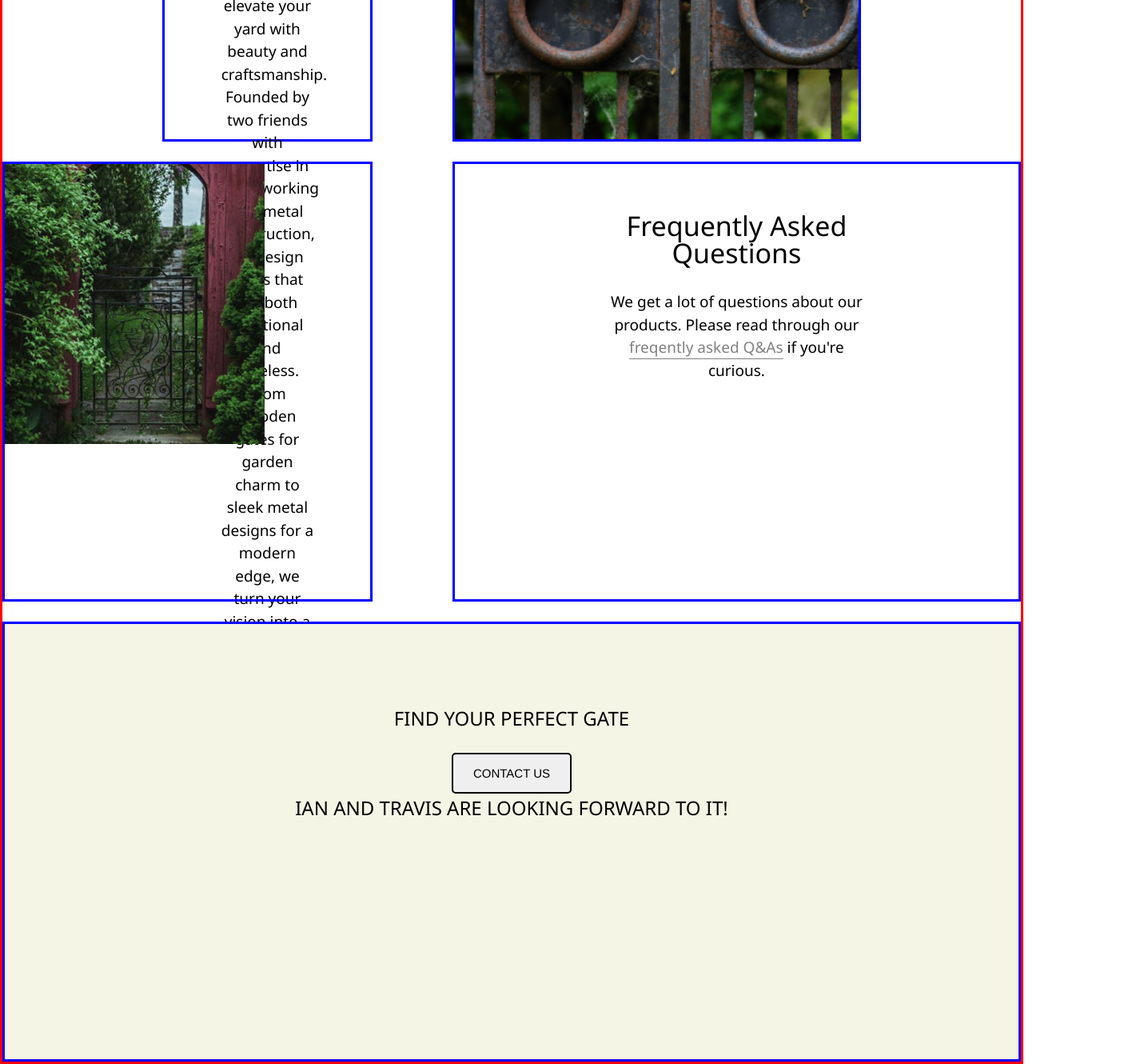
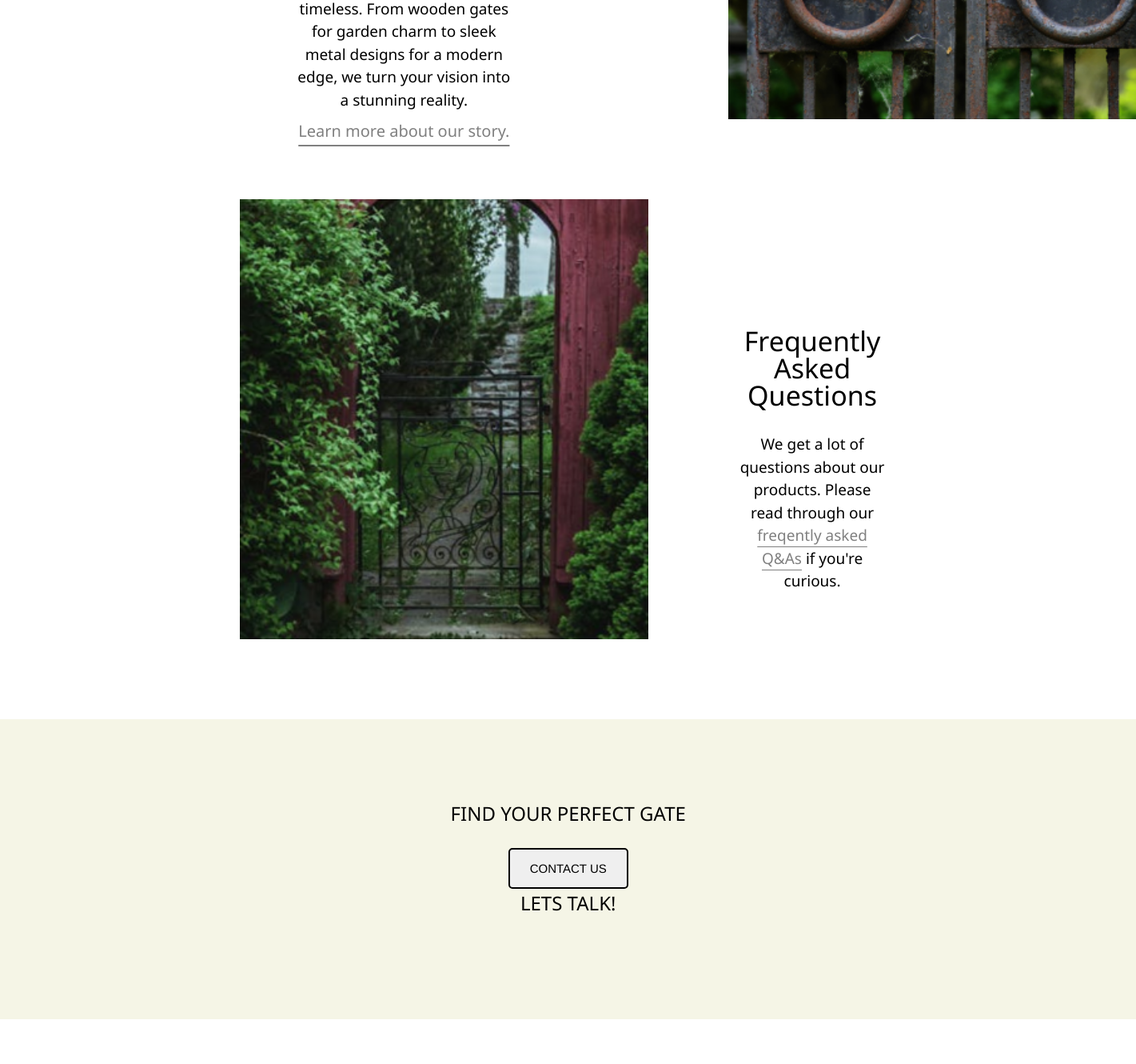
Before and after one commit to seattletravis/allseattlegate, a React (Create React App) app: page / in a window 1280 px wide. Shown: the part 1501-2831 px from the top of the page at 80% size, 1421 px wide, since content can reach past the window. After the commit the page ends 2775 px from the top, so only its background shows below. Built offline with nearby package versions, Linux system fonts and the light colour scheme; a web font is replaced by a local one.

Commit message:
completed refactor

```diff
--- a/src/Landing/Landing.js
+++ b/src/Landing/Landing.js
@@ -82,10 +82,10 @@ function Landing() {
 					<div>
 						<h1 className='about-us-title'>About Us</h1>
 						<h1 className='about-us-text'>
-							At All Seattle Gate, we specialize in creating custom gates that
-							elevate your yard with beauty and craftsmanship. Founded by two
-							friends with expertise in woodworking and metal construction, we
-							design gates that are both functional and timeless. From wooden
+							Here at All Seattle Gate, we specialize in creating custom gates
+							that elevate your yard with beauty and craftsmanship. Founded by
+							two friends with expertise in woodworking and metal construction,
+							we design gates that are both functional and timeless. From wooden
 							gates for garden charm to sleek metal designs for a modern edge,
 							we turn your vision into a stunning reality.
 						</h1>
@@ -111,7 +111,7 @@ function Landing() {
 					<div className='landing-text-container' id='tail-text'>
 						<h1>FIND YOUR PERFECT GATE</h1>
 						<button>CONTACT US</button>
-						<h1>IAN AND TRAVIS ARE LOOKING FORWARD TO IT!</h1>
+						<h1>LETS TALK!</h1>
 					</div>
 				</div>
 			</div>
--- a/src/Landing/landing.css
+++ b/src/Landing/landing.css
@@ -60,6 +60,57 @@
 	color: white;
 }
 
+.grid-container {
+	display: grid;
+	grid-template-columns: repeat(2, 1fr);
+	/* grid-column-gap: 50px; */
+	grid-row-gap: 100px;
+	color: black;
+}
+
+.open-statement-container {
+	grid-area: 1 / 1 / 2 / 3;
+	background-color: rgb(245, 245, 230);
+	height: 450px;
+	padding-top: 100px;
+	position: relative;
+	text-align: center;
+}
+.about-text {
+	grid-area: 2 / 1 / 3 / 2;
+	margin-left: 200px;
+	height: 550px;
+}
+.about-pic {
+	grid-area: 2 / 2 / 3 / 3;
+}
+.about-pic img {
+	height: 100%;
+	margin-left: 100px;
+}
+.FAQ-pic {
+	grid-area: 3 / 1 / 4 / 2;
+	margin-left: 300px;
+}
+.FAQ-pic img {
+	height: 100%;
+}
+.FAQ-text {
+	grid-area: 3 / 2 / 4 / 3;
+	margin-right: 200px;
+	height: 550px;
+	padding-top: 100px;
+}
+.close-statement-container {
+	grid-area: 4 / 1 / 5 / 3;
+	height: 100px;
+	background-color: rgb(245, 245, 230);
+	padding-top: 100px;
+	position: relative;
+	height: 375px;
+	text-align: center;
+}
+
 .about-us-title {
 	padding: 60px 0 30px;
 	color: black;
@@ -105,15 +156,6 @@
 	margin-left: 125px;
 }
 
-.FAQ-container {
-	margin-top: 100px;
-	display: flex;
-	position: relative;
-}
-.FAQ-left {
-	width: 50%;
-	padding-left: 175px;
-}
 .FAQ-title {
 	padding: 60px 0 30px;
 	color: black;
@@ -138,10 +180,6 @@
 	width: 45%;
 }
 
-.FAQ-right {
-	width: 50%;
-	padding-right: 225px;
-}
 .FAQ-left img {
 	display: block;
 	margin: auto;
@@ -157,55 +195,6 @@
 	text-underline-offset: 7px;
 	font-weight: 100;
 	font-size: 1.9rem;
-}
-
-.grid-container {
-	display: grid;
-	grid-template-columns: repeat(2, 1fr);
-	grid-column-gap: 100px;
-	grid-row-gap: 25px;
-	/* background-color: bisque; */
-	color: black;
-	border: solid red 3px;
-}
-.grid-container > div {
-	/* background-color: aqua; */
-	height: 550px;
-	border: solid blue 3px;
-}
-
-.open-statement-container {
-	grid-area: 1 / 1 / 2 / 3;
-	background-color: rgb(245, 245, 230);
-	padding-top: 100px;
-	position: relative;
-	text-align: center;
-}
-.about-text {
-	grid-area: 2 / 1 / 3 / 2;
-	margin-left: 200px;
-}
-.about-pic {
-	grid-area: 2 / 2 / 3 / 3;
-	margin-right: 200px;
-}
-.about-pic img {
-	height: 100%;
-}
-.FAQ-pic {
-	grid-area: 3 / 1 / 4 / 2;
-}
-.FAQ-text {
-	grid-area: 3 / 2 / 4 / 3;
-}
-.close-statement-container {
-	grid-area: 4 / 1 / 5 / 3;
-	height: 100px;
-	background-color: rgb(245, 245, 230);
-	padding-top: 100px;
-	position: relative;
-	height: 375px;
-	text-align: center;
 }
 
 /* RESPONSIVE */
```
